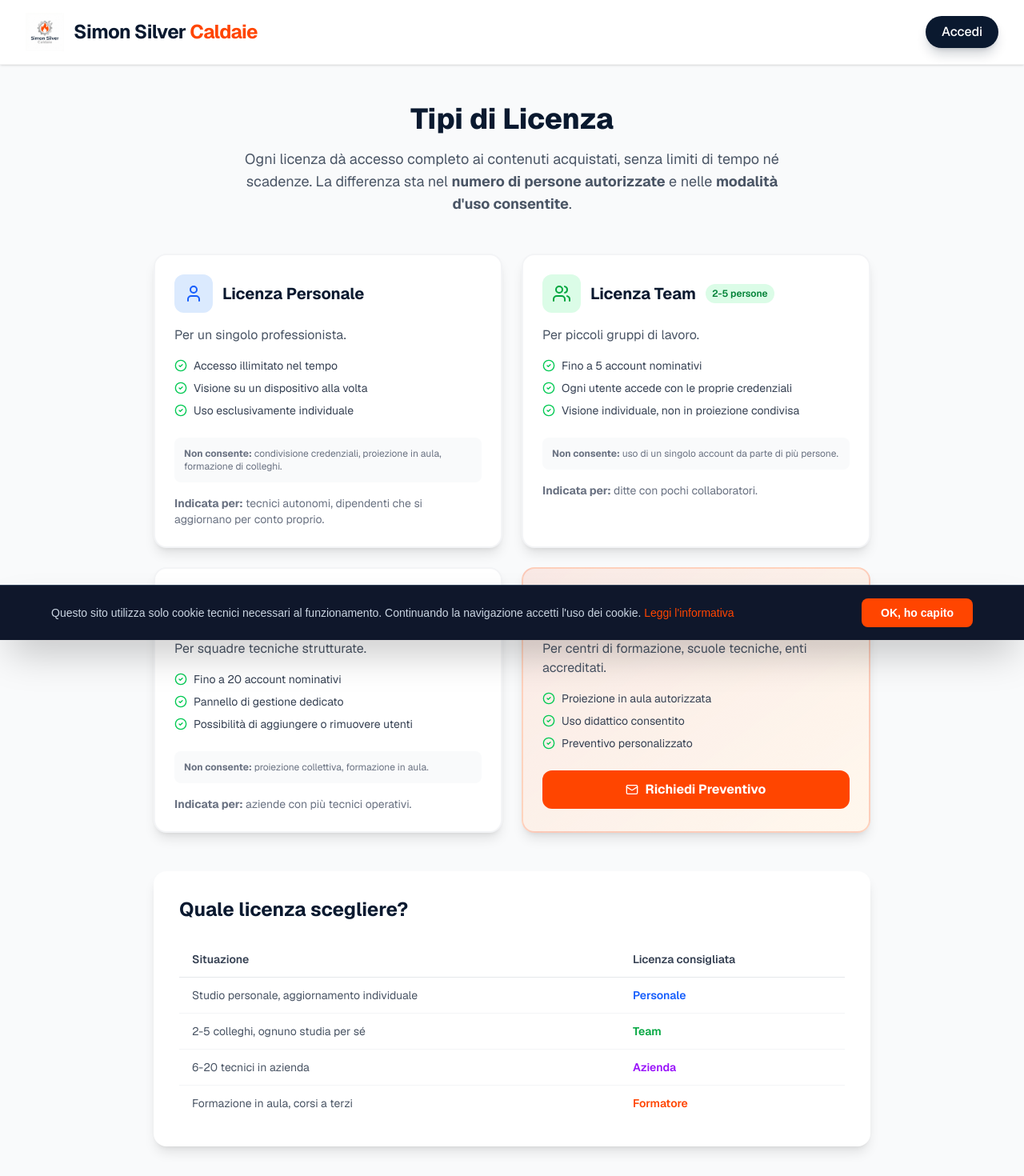
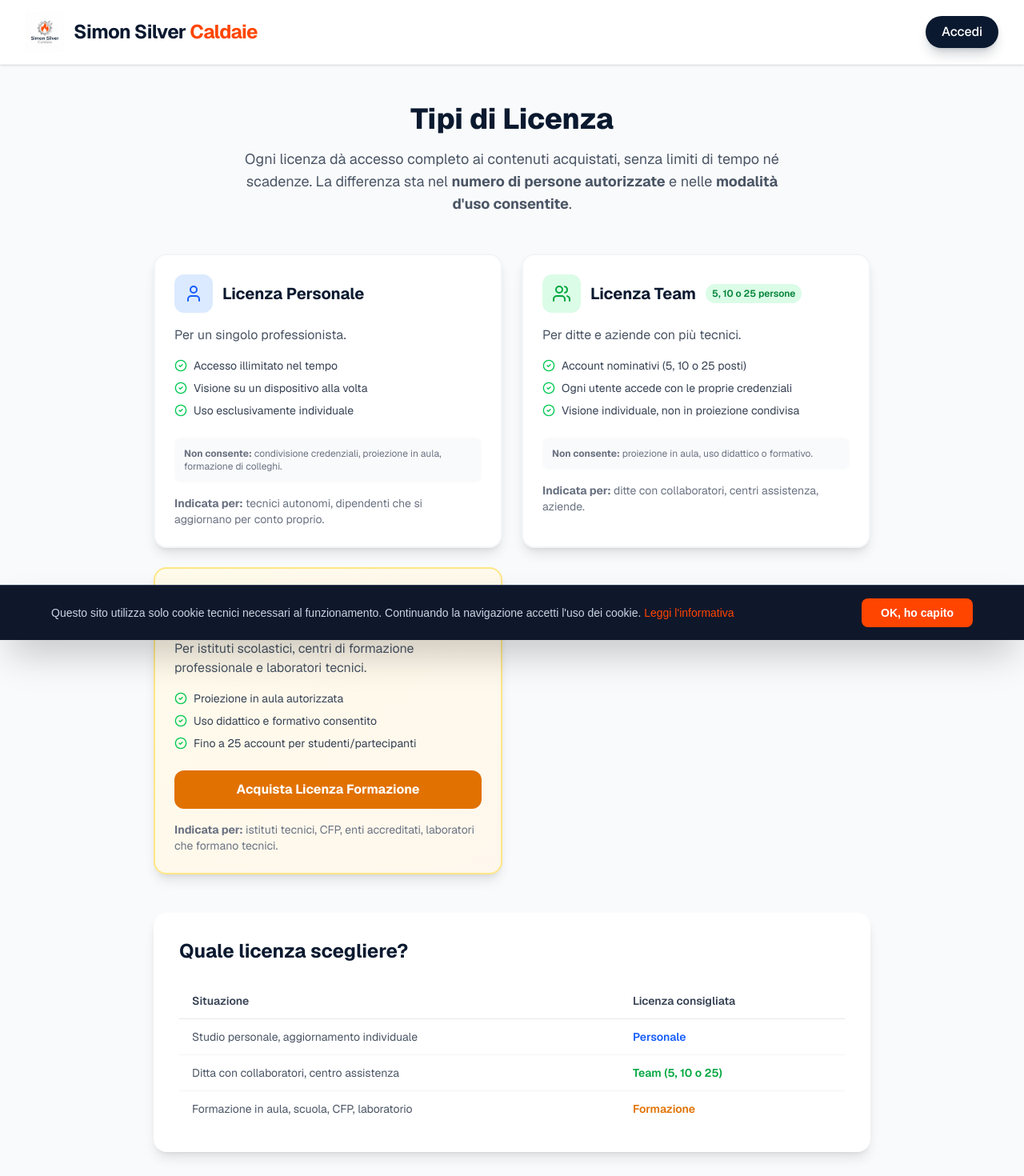
Before and after one commit to simonsilvercaldaie/sito-caldaie, a Next.js app: page /licenze in a window 1280 px wide. Shown: the top 1470 px of the page at 80% size. Built offline with nearby package versions, Linux system fonts and the light colour scheme.

Commit message:
feat: 4a card Licenza Formazione + aggiornamento termini e testi legali

```diff
--- a/app/licenze-team/page.tsx
+++ b/app/licenze-team/page.tsx
@@ -3,7 +3,7 @@ import { useState, useEffect } from "react"
 import Navbar from "@/components/Navbar"
 import Link from "next/link"
 import { useRouter } from "next/navigation"
-import { Users, CheckCircle2, ArrowRight } from "lucide-react"
+import { Users, CheckCircle2, ArrowRight, GraduationCap } from "lucide-react"
 import { PayPalBtn } from "@/components/PayPalBtn"
 import { supabase } from "@/lib/supabaseClient"
 import { LEGAL_TEXT_CHECKOUT } from "@/lib/legalTexts"
@@ -127,13 +127,13 @@ export default function TeamLicensePage() {
         }
     }
 
-    const TeamCard = ({ title, users, price, code, amount }: { title: string, users: number, price: string, code: string, amount: number }) => (
-        <div className="bg-white border-2 border-indigo-100 rounded-3xl p-8 shadow-xl hover:border-indigo-300 transition-all duration-300 flex flex-col">
+    const TeamCard = ({ title, users, price, code, amount, icon, features, highlighted = false }: { title: string, users: number, price: string, code: string, amount: number, icon?: any, features?: string[], highlighted?: boolean }) => (
+        <div className={`rounded-3xl p-8 shadow-xl transition-all duration-300 flex flex-col ${highlighted ? 'bg-gradient-to-br from-amber-50 to-orange-50 border-2 border-amber-200 hover:border-amber-400' : 'bg-white border-2 border-indigo-100 hover:border-indigo-300'}`}>
             <div className="mb-6">
-                <h3 className="text-2xl font-bold text-indigo-900 mb-2">{title}</h3>
-                <div className="flex items-center gap-2 text-indigo-600 font-medium bg-indigo-50 px-3 py-1 rounded-full inline-block">
-                    <Users className="w-4 h-4" />
-                    <span>Fino a {users} Tecnici</span>
+                <h3 className={`text-2xl font-bold mb-2 ${highlighted ? 'text-amber-900' : 'text-indigo-900'}`}>{title}</h3>
+                <div className={`flex items-center gap-2 font-medium px-3 py-1 rounded-full inline-block ${highlighted ? 'text-amber-700 bg-amber-100' : 'text-indigo-600 bg-indigo-50'}`}>
+                    {icon || <Users className="w-4 h-4" />}
+                    <span>Fino a {users} {highlighted ? 'Partecipanti' : 'Tecnici'}</span>
                 </div>
             </div>
 
@@ -143,11 +143,17 @@ export default function TeamLicensePage() {
             </div>
 
             <ul className="space-y-3 mb-8 flex-grow">
+                {features ? features.map((f, i) => (
+                    <li key={i} className="flex items-start gap-3 text-slate-600">
+                        <CheckCircle2 className="w-5 h-5 text-green-500 flex-shrink-0" />
+                        <span dangerouslySetInnerHTML={{ __html: f }} />
+                    </li>
+                )) : (
+                    <>
                         <li className="flex items-start gap-3 text-slate-600">
                             <CheckCircle2 className="w-5 h-5 text-green-500 flex-shrink-0" />
                             <span>Accesso completo a <strong>tutti i 3 Livelli</strong></span>
                         </li>
-
                         <li className="flex items-start gap-3 text-slate-600">
                             <CheckCircle2 className="w-5 h-5 text-green-500 flex-shrink-0" />
                             <span>Gestione utenti centralizzata</span>
@@ -156,6 +162,8 @@ export default function TeamLicensePage() {
                             <CheckCircle2 className="w-5 h-5 text-green-500 flex-shrink-0" />
                             <span><strong>Admin + {users} tecnici</strong> invitabili</span>
                         </li>
+                    </>
+                )}
             </ul>
 
             <div className="mt-auto">
@@ -171,7 +179,7 @@ export default function TeamLicensePage() {
                         </button>
                     )
                 ) : (
-                    <Link href="/login" className="block w-full py-4 bg-indigo-600 text-white font-bold rounded-xl text-center hover:bg-indigo-700 transition-colors">
+                    <Link href="/login" className={`block w-full py-4 font-bold rounded-xl text-center transition-colors ${highlighted ? 'bg-amber-600 text-white hover:bg-amber-700' : 'bg-indigo-600 text-white hover:bg-indigo-700'}`}>
                         Accedi per Acquistare
                     </Link>
                 )}
@@ -194,13 +202,13 @@ export default function TeamLicensePage() {
 
                     <div className="text-center mb-16">
                         <span className="text-indigo-600 font-bold tracking-wider uppercase text-sm bg-indigo-50 px-4 py-2 rounded-full mb-4 inline-block">
-                            Per Aziende e Centri Assistenza
+                            Per Aziende, Centri Assistenza e Istituti di Formazione
                         </span>
                         <h1 className="text-4xl md:text-6xl font-extrabold text-slate-900 mb-6">
                             Licenze <span className="text-indigo-600">Team</span>
                         </h1>
                         <p className="text-xl text-slate-600 max-w-3xl mx-auto">
-                            Soluzione aziendale completa. Risparmia fino al 40% rispetto alle licenze singole e gestisci la formazione dei tuoi tecnici in un unico posto.
+                            Soluzione completa per aziende e formatori. Risparmia fino al 40% rispetto alle licenze singole e gestisci la formazione in un unico posto.
                         </p>
                     </div>
 
@@ -225,7 +233,7 @@ export default function TeamLicensePage() {
                         </div>
                     )}
 
-                    <div className="grid md:grid-cols-3 gap-8 max-w-6xl mx-auto">
+                    <div className="grid md:grid-cols-2 lg:grid-cols-4 gap-6 max-w-7xl mx-auto">
                         <TeamCard
                             title="Team 5"
                             users={5}
@@ -241,11 +249,27 @@ export default function TeamLicensePage() {
                             amount={4000}
                         />
                         <TeamCard
-                            title="Team 25 / Formatore"
+                            title="Team 25"
                             users={25}
                             price="5.000"
                             code="team_25"
                             amount={5000}
+                        />
+                        <TeamCard
+                            title="🎓 Formazione"
+                            users={25}
+                            price="5.000"
+                            code="team_25"
+                            amount={5000}
+                            highlighted={true}
+                            icon={<GraduationCap className="w-4 h-4" />}
+                            features={[
+                                '<strong>Proiezione in aula</strong> autorizzata',
+                                'Uso <strong>didattico e formativo</strong> consentito',
+                                'Fino a <strong>25 account</strong> per studenti/partecipanti',
+                                'Accesso completo a <strong>tutti i 3 Livelli</strong>',
+                                'Ideale per <strong>istituti tecnici, CFP, laboratori</strong>'
+                            ]}
                         />
                     </div>
                 </div>
--- a/app/licenze/page.tsx
+++ b/app/licenze/page.tsx
@@ -1,7 +1,7 @@
 'use client'
 import Navbar from '@/components/Navbar'
 import Link from 'next/link'
-import { CheckCircle2, Users, Building2, GraduationCap, User, Mail } from 'lucide-react'
+import { CheckCircle2, Users, GraduationCap, User } from 'lucide-react'
 
 export default function LicenzePage() {
     return (
@@ -61,13 +61,13 @@ export default function LicenzePage() {
                                     <Users className="w-6 h-6" />
                                 </div>
                                 <h2 className="text-xl font-bold text-primary">Licenza Team</h2>
-                                <span className="text-xs bg-green-100 text-green-700 px-2 py-1 rounded-full font-semibold">2-5 persone</span>
+                                <span className="text-xs bg-green-100 text-green-700 px-2 py-1 rounded-full font-semibold">5, 10 o 25 persone</span>
                             </div>
-                            <p className="text-gray-600 mb-4">Per piccoli gruppi di lavoro.</p>
+                            <p className="text-gray-600 mb-4">Per ditte e aziende con più tecnici.</p>
                             <ul className="space-y-2 text-sm text-gray-700 mb-6">
                                 <li className="flex items-center gap-2">
                                     <CheckCircle2 className="w-4 h-4 text-green-500 flex-shrink-0" />
-                                    Fino a 5 account nominativi
+                                    Account nominativi (5, 10 o 25 posti)
                                 </li>
                                 <li className="flex items-center gap-2">
                                     <CheckCircle2 className="w-4 h-4 text-green-500 flex-shrink-0" />
@@ -79,54 +79,22 @@ export default function LicenzePage() {
                                 </li>
                             </ul>
                             <div className="bg-gray-50 p-3 rounded-lg text-xs text-gray-500">
-                                <strong>Non consente:</strong> uso di un singolo account da parte di più persone.
+                                <strong>Non consente:</strong> proiezione in aula, uso didattico o formativo.
                             </div>
                             <p className="text-sm text-gray-500 mt-4">
-                                <strong>Indicata per:</strong> ditte con pochi collaboratori.
+                                <strong>Indicata per:</strong> ditte con collaboratori, centri assistenza, aziende.
                             </p>
                         </div>
 
-                        {/* Licenza Azienda */}
-                        <div className="bg-white rounded-2xl shadow-lg p-6 border-2 border-gray-100 hover:border-accent/30 transition-colors">
+                        {/* Licenza Formazione */}
+                        <div className="bg-gradient-to-br from-amber-50 to-orange-50 rounded-2xl shadow-lg p-6 border-2 border-amber-200">
                             <div className="flex items-center gap-3 mb-4">
-                                <div className="p-3 bg-purple-100 text-purple-600 rounded-xl">
-                                    <Building2 className="w-6 h-6" />
-                                </div>
-                                <h2 className="text-xl font-bold text-primary">Licenza Azienda</h2>
-                                <span className="text-xs bg-purple-100 text-purple-700 px-2 py-1 rounded-full font-semibold">6-20 persone</span>
-                            </div>
-                            <p className="text-gray-600 mb-4">Per squadre tecniche strutturate.</p>
-                            <ul className="space-y-2 text-sm text-gray-700 mb-6">
-                                <li className="flex items-center gap-2">
-                                    <CheckCircle2 className="w-4 h-4 text-green-500 flex-shrink-0" />
-                                    Fino a 20 account nominativi
-                                </li>
-                                <li className="flex items-center gap-2">
-                                    <CheckCircle2 className="w-4 h-4 text-green-500 flex-shrink-0" />
-                                    Pannello di gestione dedicato
-                                </li>
-                                <li className="flex items-center gap-2">
-                                    <CheckCircle2 className="w-4 h-4 text-green-500 flex-shrink-0" />
-                                    Possibilità di aggiungere o rimuovere utenti
-                                </li>
-                            </ul>
-                            <div className="bg-gray-50 p-3 rounded-lg text-xs text-gray-500">
-                                <strong>Non consente:</strong> proiezione collettiva, formazione in aula.
-                            </div>
-                            <p className="text-sm text-gray-500 mt-4">
-                                <strong>Indicata per:</strong> aziende con più tecnici operativi.
-                            </p>
-                        </div>
-
-                        {/* Licenza Formatore */}
-                        <div className="bg-gradient-to-br from-accent/10 to-orange-50 rounded-2xl shadow-lg p-6 border-2 border-accent/20">
-                            <div className="flex items-center gap-3 mb-4">
-                                <div className="p-3 bg-accent/20 text-accent rounded-xl">
+                                <div className="p-3 bg-amber-100 text-amber-600 rounded-xl">
                                     <GraduationCap className="w-6 h-6" />
                                 </div>
-                                <h2 className="text-xl font-bold text-primary">Licenza Formatore</h2>
+                                <h2 className="text-xl font-bold text-primary">Licenza Formazione</h2>
                             </div>
-                            <p className="text-gray-600 mb-4">Per centri di formazione, scuole tecniche, enti accreditati.</p>
+                            <p className="text-gray-600 mb-4">Per istituti scolastici, centri di formazione professionale e laboratori tecnici.</p>
                             <ul className="space-y-2 text-sm text-gray-700 mb-6">
                                 <li className="flex items-center gap-2">
                                     <CheckCircle2 className="w-4 h-4 text-green-500 flex-shrink-0" />
@@ -134,20 +102,22 @@ export default function LicenzePage() {
                                 </li>
                                 <li className="flex items-center gap-2">
                                     <CheckCircle2 className="w-4 h-4 text-green-500 flex-shrink-0" />
-                                    Uso didattico consentito
+                                    Uso didattico e formativo consentito
                                 </li>
                                 <li className="flex items-center gap-2">
                                     <CheckCircle2 className="w-4 h-4 text-green-500 flex-shrink-0" />
-                                    Preventivo personalizzato
+                                    Fino a 25 account per studenti/partecipanti
                                 </li>
                             </ul>
-                            <a
-                                href="mailto:simonsilvercaldaie@gmail.com?subject=Richiesta%20Licenza%20Formatore"
-                                className="w-full py-3 bg-accent text-white font-bold rounded-xl hover:bg-accent/90 transition-colors flex items-center justify-center gap-2"
+                            <Link
+                                href="/licenze-team"
+                                className="w-full py-3 bg-amber-600 text-white font-bold rounded-xl hover:bg-amber-700 transition-colors flex items-center justify-center gap-2"
                             >
-                                <Mail className="w-4 h-4" />
-                                Richiedi Preventivo
-                            </a>
+                                Acquista Licenza Formazione
+                            </Link>
+                            <p className="text-sm text-gray-500 mt-4">
+                                <strong>Indicata per:</strong> istituti tecnici, CFP, enti accreditati, laboratori che formano tecnici.
+                            </p>
                         </div>
                     </div>
 
@@ -168,16 +138,12 @@ export default function LicenzePage() {
                                         <td className="py-3 px-4 font-semibold text-blue-600">Personale</td>
                                     </tr>
                                     <tr className="border-b border-gray-100">
-                                        <td className="py-3 px-4">2-5 colleghi, ognuno studia per sé</td>
-                                        <td className="py-3 px-4 font-semibold text-green-600">Team</td>
-                                    </tr>
-                                    <tr className="border-b border-gray-100">
-                                        <td className="py-3 px-4">6-20 tecnici in azienda</td>
-                                        <td className="py-3 px-4 font-semibold text-purple-600">Azienda</td>
+                                        <td className="py-3 px-4">Ditta con collaboratori, centro assistenza</td>
+                                        <td className="py-3 px-4 font-semibold text-green-600">Team (5, 10 o 25)</td>
                                     </tr>
                                     <tr>
-                                        <td className="py-3 px-4">Formazione in aula, corsi a terzi</td>
-                                        <td className="py-3 px-4 font-semibold text-accent">Formatore</td>
+                                        <td className="py-3 px-4">Formazione in aula, scuola, CFP, laboratorio</td>
+                                        <td className="py-3 px-4 font-semibold text-amber-600">Formazione</td>
                                     </tr>
                                 </tbody>
                             </table>
@@ -211,13 +177,13 @@ export default function LicenzePage() {
                     <div className="bg-gradient-to-br from-primary to-slate-800 rounded-2xl shadow-lg p-8 text-center text-white">
                         <h2 className="text-2xl font-bold mb-4">Hai bisogno di una licenza per più persone?</h2>
                         <p className="text-white/80 mb-6 max-w-xl mx-auto">
-                            Contattaci per ricevere un preventivo personalizzato per le licenze Team, Azienda o Formatore.
+                            Contattaci per ricevere informazioni sulle licenze Team e Formazione.
                         </p>
                         <a
                             href="mailto:simonsilvercaldaie@gmail.com?subject=Richiesta%20Licenza%20Aziendale"
                             className="inline-flex items-center gap-2 bg-white text-primary font-bold px-6 py-3 rounded-xl hover:bg-gray-100 transition-colors"
                         >
-                            <Mail className="w-5 h-5" />
+                            ✉
                             Contattaci
                         </a>
                     </div>
--- a/app/termini/page.tsx
+++ b/app/termini/page.tsx
@@ -91,9 +91,10 @@ export default function TerminiPage() {
                             <p><strong>7.1.</strong> La piattaforma offre le seguenti tipologie di licenza:</p>
                             <ul className="list-disc pl-6 mt-2 space-y-1">
                                 <li><strong>Licenza Singola</strong>: per un singolo utente, accesso a vita al livello acquistato</li>
-                                <li><strong>Licenza Team 5</strong>: per fino a 5 utenti nominativi, accesso a vita a tutti i livelli</li>
-                                <li><strong>Licenza Team 10</strong>: per fino a 10 utenti nominativi, accesso a vita a tutti i livelli</li>
-                                <li><strong>Licenza Team 25 / Formatore</strong>: per fino a 25 utenti nominativi, accesso a vita a tutti i livelli. Consente anche l'uso didattico in aula.</li>
+                                <li><strong>Licenza Team 5</strong>: per fino a 5 utenti nominativi, accesso a vita a tutti i livelli. Visione individuale.</li>
+                                <li><strong>Licenza Team 10</strong>: per fino a 10 utenti nominativi, accesso a vita a tutti i livelli. Visione individuale.</li>
+                                <li><strong>Licenza Team 25</strong>: per fino a 25 utenti nominativi, accesso a vita a tutti i livelli. Visione individuale.</li>
+                                <li><strong>Licenza Formazione</strong>: per istituti scolastici, centri di formazione professionale e laboratori tecnici. Fino a 25 utenti nominativi, accesso a vita a tutti i livelli. Consente la proiezione in aula e l'uso didattico dei contenuti.</li>
                             </ul>
                             <p className="mt-4"><strong>7.2.</strong> Ogni licenza Team prevede esclusivamente account nominativi. Ogni account è associato a una singola persona fisica e non può essere condiviso.</p>
                             <p className="mt-4">
@@ -113,7 +114,8 @@ export default function TerminiPage() {
                                 <li>utilizzare i Contenuti per attività di formazione aziendale, interna o esterna;</li>
                                 <li>registrare, scaricare, duplicare o redistribuire i Contenuti in qualsiasi forma.</li>
                             </ul>
-                            <p className="mt-4"><strong>8.3.</strong> Per usi aziendali, collettivi o formativi è obbligatorio acquistare una licenza Team appropriata (Team 5, Team 10 o Team 25/Formatore).</p>
+                            <p className="mt-4"><strong>8.3.</strong> Per usi aziendali o collettivi è obbligatorio acquistare una licenza Team appropriata (Team 5, Team 10 o Team 25).</p>
+                            <p className="mt-4"><strong>8.4.</strong> Per l'uso didattico, la proiezione in aula, la formazione scolastica o professionale, è obbligatorio acquistare la <strong>Licenza Formazione</strong>. Le licenze Team 5, Team 10 e Team 25 <strong>non</strong> autorizzano la proiezione collettiva né l'uso formativo.</p>
                         </section>
 
                         <section>
--- a/lib/legalTexts.ts
+++ b/lib/legalTexts.ts
@@ -14,7 +14,10 @@ L'accesso alla piattaforma avviene esclusivamente tramite account Google. Non so
 Ogni licenza personale è valida per un singolo utilizzatore. Non è cedibile né condivisibile con terzi.
 
 **Licenza Team**
-Le licenze Team (5, 10 o 25 posti) assegnano uno slot individuale a ciascun collaboratore. Ogni membro accede con il proprio account Google personale.
+Le licenze Team (5, 10 o 25 posti) assegnano uno slot individuale a ciascun collaboratore. Ogni membro accede con il proprio account Google personale. Le licenze Team non consentono la proiezione in aula né l'uso didattico.
+
+**Licenza Formazione**
+La Licenza Formazione è riservata a istituti scolastici, centri di formazione professionale e laboratori tecnici. È l'unica licenza che autorizza la proiezione in aula e l'uso didattico dei contenuti.
 
 **Sessioni e Dispositivi**
 È consentita una sola sessione attiva per account: l'accesso da un nuovo dispositivo disconnette automaticamente quello precedente. Ogni account può registrare al massimo 2 dispositivi, con possibilità di reset una volta ogni 30 giorni. È richiesto un login periodico per mantenere attiva la sessione.
```
Also changed, not shown: 1 other file (tests, documents, lock files or other folders). Lines whose indentation alone changed are shown as unchanged.
